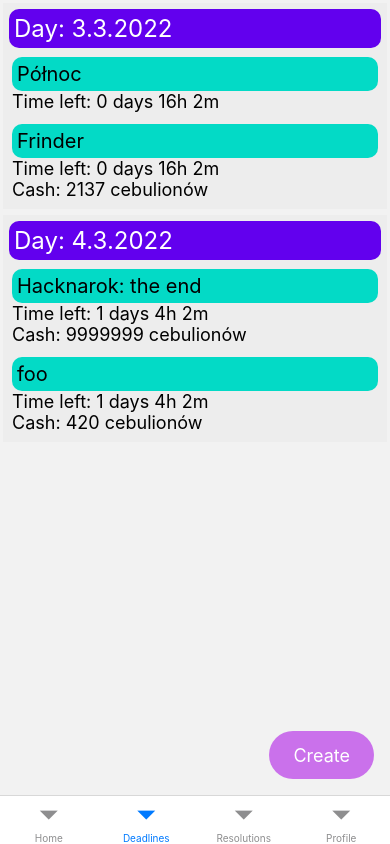
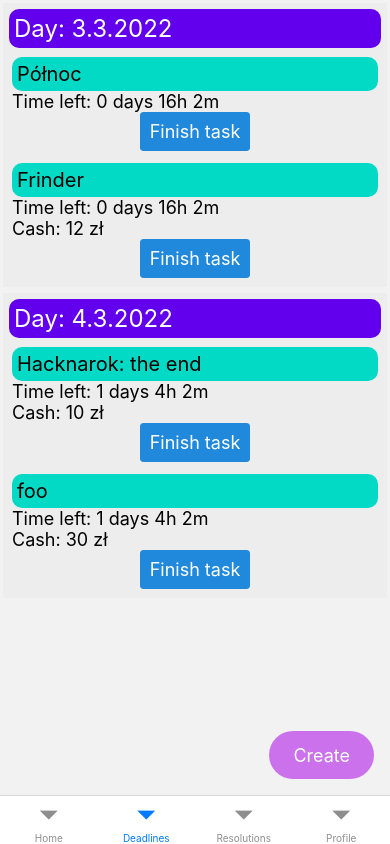
Before and after one commit to mjste/Hacknarok-2022, a React Native app: screen /Deadlines in a window 390 px wide. Built offline with nearby package versions, Linux system fonts and the light colour scheme.

Commit message:
added button

```diff
--- a/components/Deadline.tsx
+++ b/components/Deadline.tsx
@@ -1,6 +1,7 @@
 import React from "react";
 import { Button, StyleSheet, Text, View } from "react-native";
 import colors from "../colors";
+import { FinishDeadlineButton } from "./FinishDeadlineButton";
 
 const yesterday = new Date();
 yesterday.setHours(23, 59, 59, 999);
@@ -16,10 +17,10 @@ export interface IDeadline {
 }
 
 export const deadlineArray: IDeadline[] = [
-  { name: "Hacknarok: the end", date: today, cash: 9999999 },
+  { name: "Hacknarok: the end", date: today, cash: 10 },
   { name: "Północ", date: yesterday, cash: 0 },
-  { name: "Frinder", date: yesterday, cash: 2137 },
-  { name: "foo", date: today, cash: 420 },
+  { name: "Frinder", date: yesterday, cash: 12 },
+  { name: "foo", date: today, cash: 30 },
 ];
 
 export function compareDeadlines(a: IDeadline, b: IDeadline) {
@@ -53,6 +54,7 @@ export function Deadline(props: IDeadline) {
         Time left: {daysLeft} days {hoursLeft}h {minutesLeft}m{" "}
       </Text>
       <MoneyAmount cash={props.cash} />
+      <FinishDeadlineButton />
     </View>
   );
 }
@@ -65,9 +67,7 @@ function MoneyAmount(props: MoneyAmountProps) {
   if (props.cash > 0) {
     return (
       <View>
-        <Text style={styles.MoneyAmountStyle}>
-          Cash: {props.cash} cebulionów
-        </Text>
+        <Text style={styles.MoneyAmountStyle}>Cash: {props.cash} zł</Text>
       </View>
     );
   } else {
--- /dev/null
+++ b/components/FinishDeadlineButton.tsx
@@ -0,0 +1,20 @@
+import { Button } from "react-native-elements";
+import { StyleSheet, View } from "react-native";
+import React from "react";
+import colors from "../colors";
+
+export function FinishDeadlineButton() {
+  return (
+    <View style={styles.FinishDeadlineButtonViewStyle}>
+      <Button title={"Finish task"} onPress={() => {}} />
+    </View>
+  );
+}
+
+const styles = StyleSheet.create({
+  FinishDeadlineButtonViewStyle: {
+    width: "30%",
+    alignSelf: "center",
+    borderRadius: 10,
+  },
+});
--- a/screens/Deadlines/Deadlines.tsx
+++ b/screens/Deadlines/Deadlines.tsx
@@ -34,7 +34,7 @@ function Deadlines() {
         placement={"right"}
         onPress={() => {
           if (Platform.OS == "android") {
-            ToastAndroid.show("General Kenobi", ToastAndroid.SHORT);
+            ToastAndroid.show("Hello there", ToastAndroid.SHORT);
           }
         }}
       />
```
